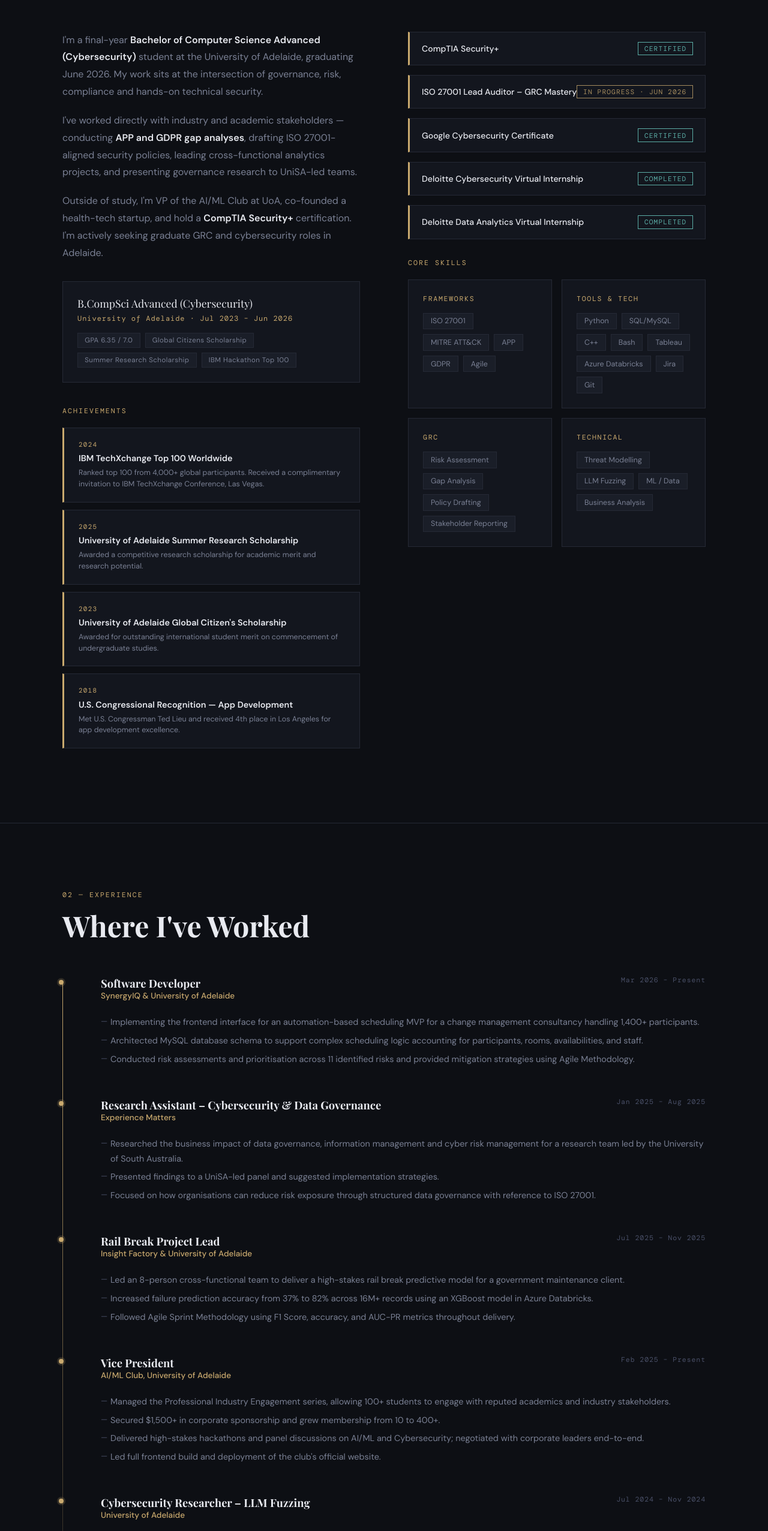
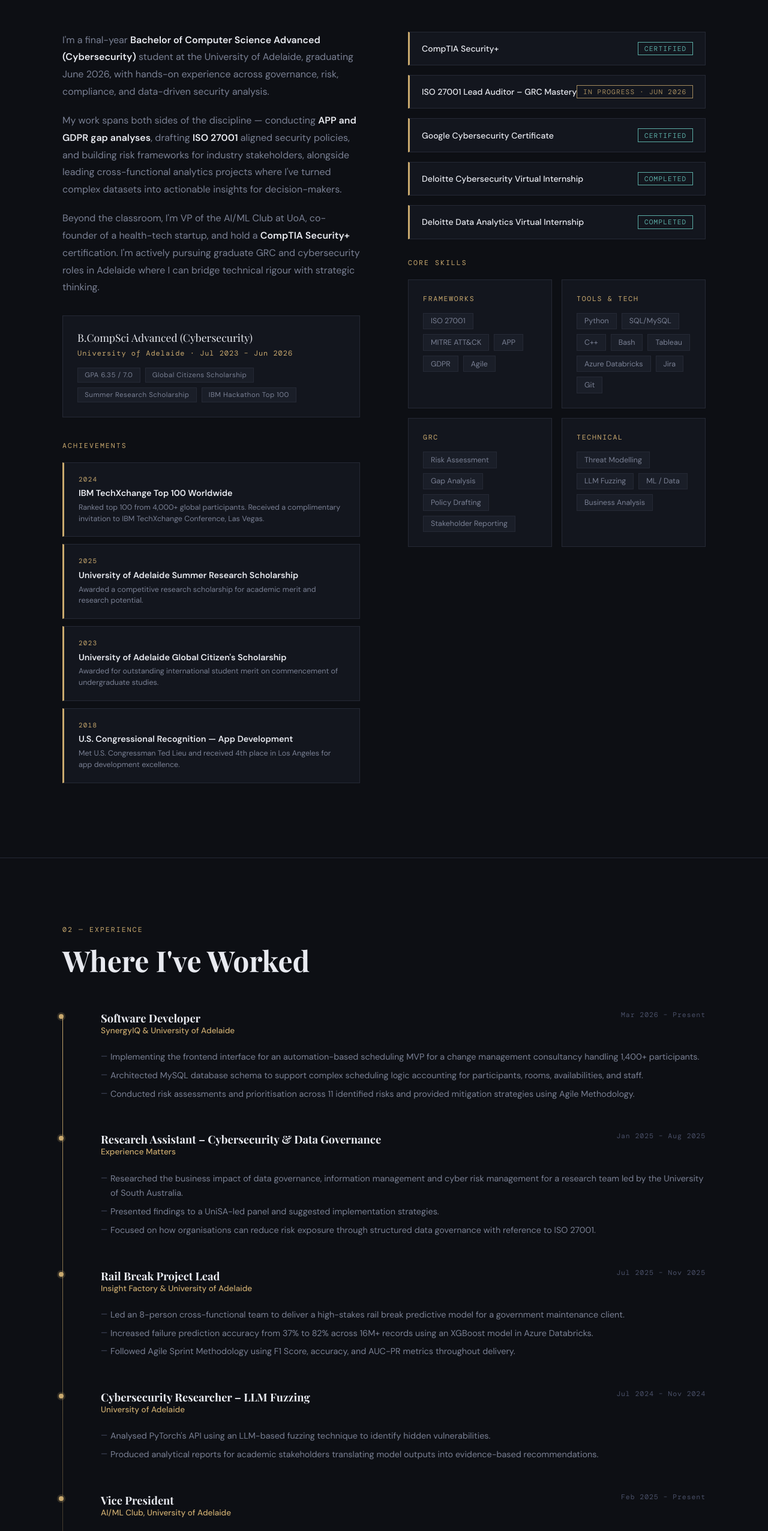
Before and after one commit to Saibhaskhar07/saiportfolio, a plain HTML site: page index.html in a window 1280 px wide. Shown: the part 1054-3607 px from the top of the page at 60% size. Drawn offline with nearby package versions, Linux system fonts and the light colour scheme.

Commit message:
third upload

```diff
--- a/index.html
+++ b/index.html
@@ -169,9 +169,9 @@
   <h2 class="section-title">Who I Am</h2>
   <div class="about-grid">
     <div class="about-text reveal">
-      <p>I'm a final-year <strong>Bachelor of Computer Science Advanced (Cybersecurity)</strong> student at the University of Adelaide, graduating June 2026. My work sits at the intersection of governance, risk, compliance and hands-on technical security.</p>
-      <p>I've worked directly with industry and academic stakeholders — conducting <strong>APP and GDPR gap analyses</strong>, drafting ISO 27001-aligned security policies, leading cross-functional analytics projects, and presenting governance research to UniSA-led teams.</p>
-      <p>Outside of study, I'm VP of the AI/ML Club at UoA, co-founded a health-tech startup, and hold a <strong>CompTIA Security+</strong> certification. I'm actively seeking graduate GRC and cybersecurity roles in Adelaide.</p>
+      <p>I'm a final-year <strong>Bachelor of Computer Science Advanced (Cybersecurity)</strong> student at the University of Adelaide, graduating June 2026, with hands-on experience across governance, risk, compliance, and data-driven security analysis.</p>
+      <p>My work spans both sides of the discipline — conducting <strong>APP and GDPR gap analyses</strong>, drafting <strong>ISO 27001</strong> aligned security policies, and building risk frameworks for industry stakeholders, alongside leading cross-functional analytics projects where I've turned complex datasets into actionable insights for decision-makers.</p>
+      <p>Beyond the classroom, I'm VP of the AI/ML Club at UoA, co-founder of a health-tech startup, and hold a <strong>CompTIA Security+</strong> certification. I'm actively pursuing graduate GRC and cybersecurity roles in Adelaide where I can bridge technical rigour with strategic thinking.</p>
       <div class="edu-block">
         <div class="edu-degree">B.CompSci Advanced (Cybersecurity)</div>
         <div class="edu-meta">University of Adelaide · Jul 2023 – Jun 2026</div>
@@ -257,6 +257,19 @@
       </ul>
     </div>
 
+
+    <div class="timeline-item">
+      <div class="timeline-dot"></div>
+      <div class="timeline-header">
+        <div><div class="timeline-role">Cybersecurity Researcher – LLM Fuzzing</div><div class="timeline-company">University of Adelaide</div></div>
+        <div class="timeline-date">Jul 2024 – Nov 2024</div>
+      </div>
+      <ul>
+        <li>Analysed PyTorch's API using an LLM-based fuzzing technique to identify hidden vulnerabilities.</li>
+        <li>Produced analytical reports for academic stakeholders translating model outputs into evidence-based recommendations.</li>
+      </ul>
+    </div>
+
     <div class="timeline-item">
       <div class="timeline-dot"></div>
       <div class="timeline-header">
@@ -268,18 +281,6 @@
         <li>Secured $1,500+ in corporate sponsorship and grew membership from 10 to 400+.</li>
         <li>Delivered high-stakes hackathons and panel discussions on AI/ML and Cybersecurity; negotiated with corporate leaders end-to-end.</li>
         <li>Led full frontend build and deployment of the club's official website.</li>
-      </ul>
-    </div>
-
-    <div class="timeline-item">
-      <div class="timeline-dot"></div>
-      <div class="timeline-header">
-        <div><div class="timeline-role">Cybersecurity Researcher – LLM Fuzzing</div><div class="timeline-company">University of Adelaide</div></div>
-        <div class="timeline-date">Jul 2024 – Nov 2024</div>
-      </div>
-      <ul>
-        <li>Analysed PyTorch's API using an LLM-based fuzzing technique to identify hidden vulnerabilities.</li>
-        <li>Produced analytical reports for academic stakeholders translating model outputs into evidence-based recommendations.</li>
       </ul>
     </div>
 
@@ -349,7 +350,7 @@
   <div class="section-label">04 — Contact</div>
   <h2 class="section-title">Get In Touch</h2>
   <div class="contact-inner reveal">
-    <p>I'm actively looking for graduate GRC, cybersecurity, and digital technology roles in Adelaide commencing in 2026–2027. If you're hiring or just want to connect, I'd love to hear from you.</p>
+    <p>I'm actively looking for graduate GRC, cybersecurity, and data analytics roles in Adelaide commencing in 2026–2027. If you're hiring or just want to connect, I'd love to hear from you.</p>
     <div class="contact-links">
       <a href="mailto:saibhaskharr@gmail.com" class="contact-link">
         <svg viewBox="0 0 24 24"><path d="M20 4H4C2.9 4 2 4.9 2 6v12c0 1.1.9 2 2 2h16c1.1 0 2-.9 2-2V6c0-1.1-.9-2-2-2zm0 4l-8 5-8-5V6l8 5 8-5v2z"/></svg>
```
